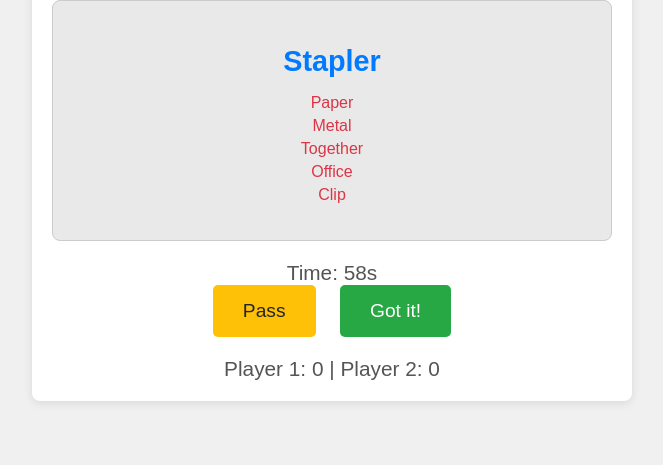
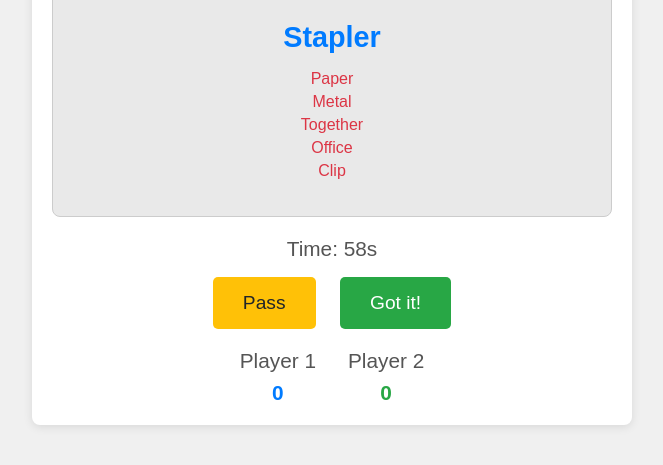
Before and after one commit to brandonrjguth/guessTheWord, a plain HTML site: page index.html in a window 1280 px wide. Both pictures are taken after a click on the button "New Game". Shown: the part 249-714 px from the top of the page, without its empty margins (308-971 px from the left). Drawn offline with Linux system fonts and the light colour scheme.

Commit message:
styling changes

```diff
--- a/index.html
+++ b/index.html
@@ -22,7 +22,12 @@
             </div>
             <p id="pass-warning" class="hidden"></p>
             <div id="score">
-                Player 1: <span id="player1-score">0</span> | Player 2: <span id="player2-score">0</span>
+                <div class="playerOne">
+                    <span>Player 1</span><span id="player1-score">0</span>
+                </div>
+                <div class="playerTwo">
+                    <span>Player 2</span><span id="player2-score">0</span>
+                </div>
             </div>
         </div>
         <div id="round-transition-area" class="hidden">
--- a/style.css
+++ b/style.css
@@ -83,14 +83,34 @@ h1 {
     margin-top: 20px; /* Increase margin */
     font-size: 1.3em; /* Increase font size */
     color: #555;
+    padding-bottom: 1rem;
 }
 
 #score {
     margin-top: 20px; /* Increase margin */
     font-size: 1.3em; /* Increase font size */
     color: #555;
+    display:flex;
+    justify-content: center;
+    gap:2rem;
 }
 
+.playerOne, .playerTwo {
+    display:flex;
+    flex-direction: column;
+    gap:0.5rem;
+}
+
+#player1-score, #player2-score {
+    font-weight: bold;
+}
+
+#player1-score {
+    color: #007bff; /* Player 1 color */
+}
+#player2-score {
+    color: #28a745; /* Player 2 color */
+}
 .hidden {
     display: none;
 }
```
